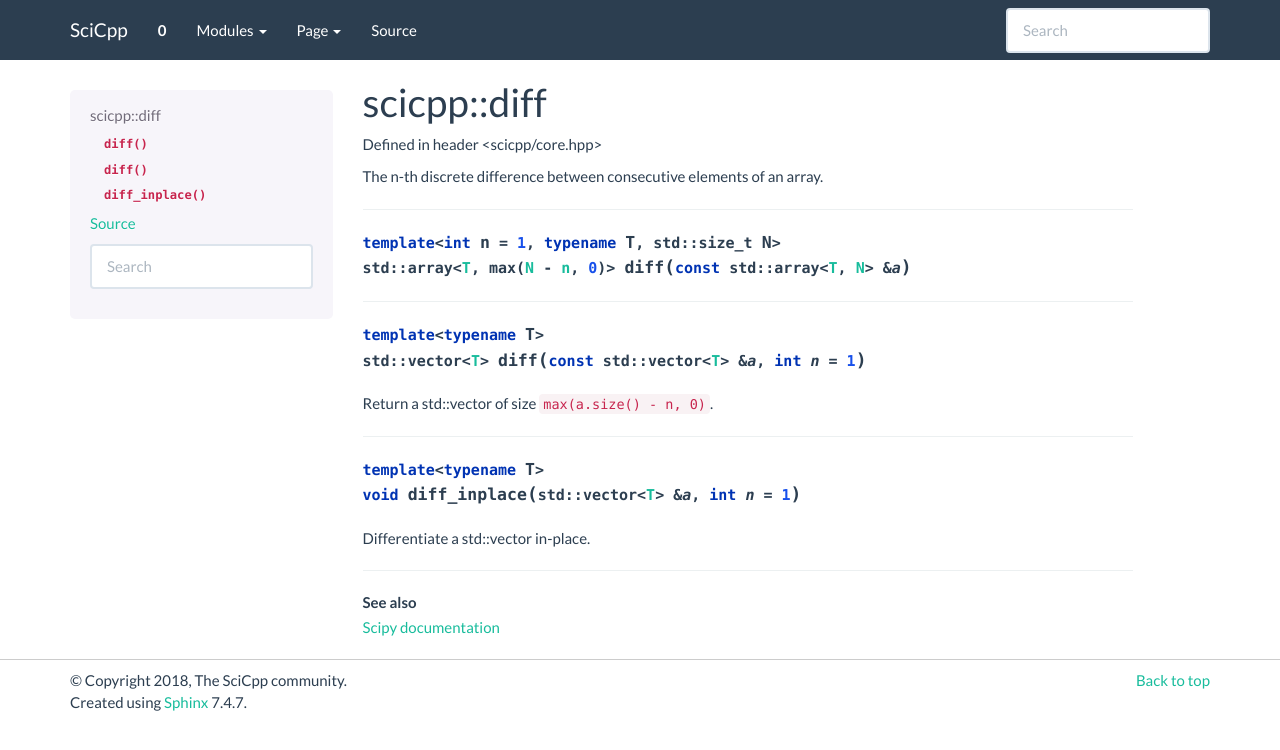
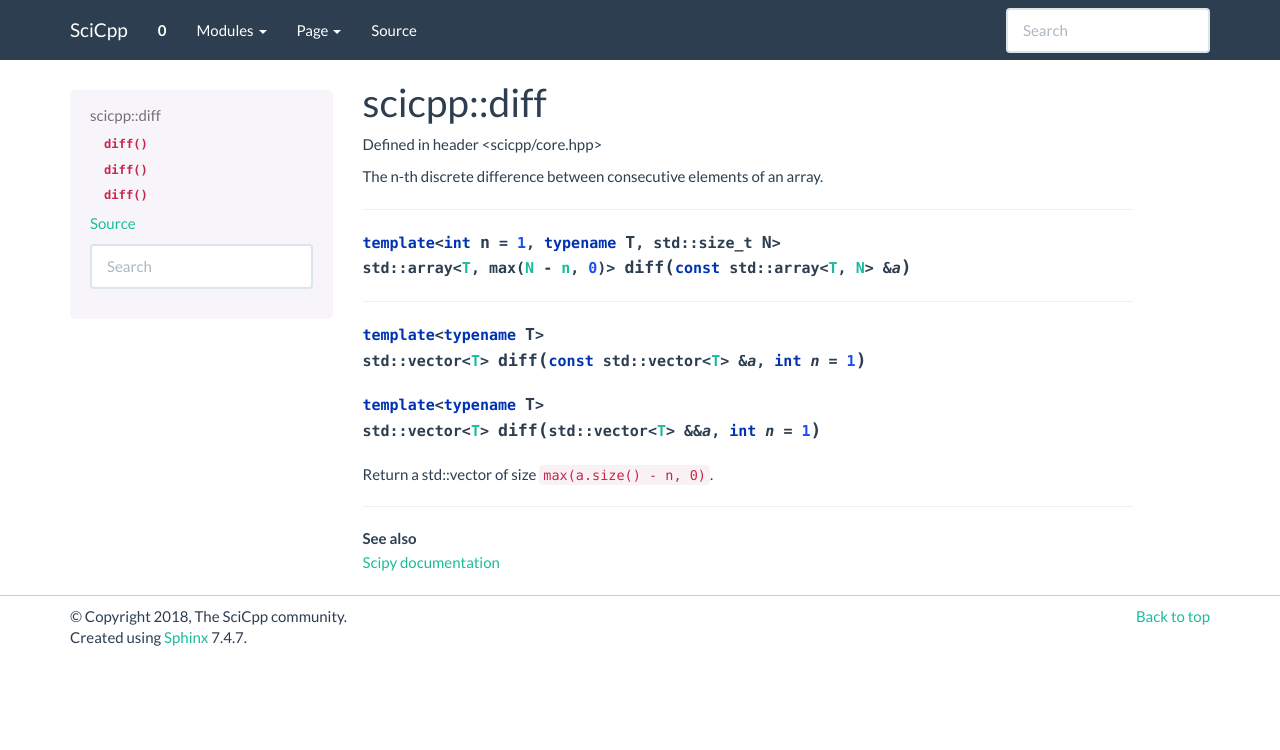
Before and after one commit to tvanderbruggen/SciCpp, a Sphinx documentation site: the page built from doc/source/core.diff.rst, in a window 1280 px wide. Shown: the top 750 px of the page. Built offline with Sphinx 7.4.7, drawn with Linux system fonts in a browser that asks for light colours.

Commit message:
Use move semantics for diff

```diff
--- a/doc/source/core.diff.rst
+++ b/doc/source/core.diff.rst
@@ -17,14 +17,10 @@ The n-th discrete difference between consecutive elements of an array.
 .. function:: template <typename T> \
               std::vector<T> diff(const std::vector<T> &a, int n = 1)
 
+.. function:: template <typename T> \
+              std::vector<T> diff(std::vector<T> &&a, int n = 1)
+
 Return a std::vector of size :code:`max(a.size() - n, 0)`.
-
---------------------------------------
-
-.. function:: template <typename T> \
-              void diff_inplace(std::vector<T> &a, int n = 1)
-
-Differentiate a std::vector in-place.
 
 --------------------------------------
 
```
Also changed, not shown: 2 other files.
